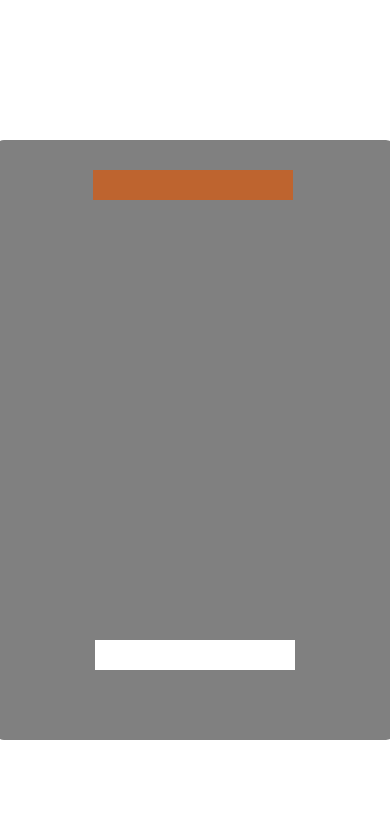
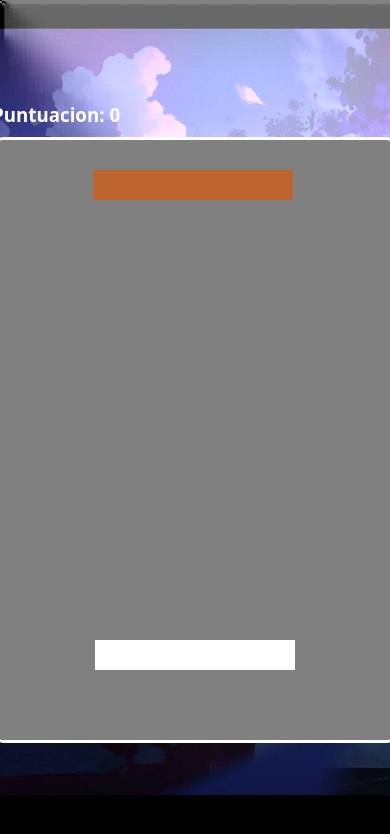
Before and after one commit to theblaze98/stack-builder-game, a plain HTML site: page index.html in a window 390 px wide. Drawn offline with Linux system fonts and the light colour scheme.

Commit message:
fix: :bug: fix bug image url

```diff
--- a/index.css
+++ b/index.css
@@ -5,7 +5,7 @@
 }
 
 body {
-  background-image: url(/public/images/desktop-wallpaper.webp);
+  background-image: url(/images/desktop-wallpaper.webp);
   background-size: cover;
   background-position: origin;
   font-family: system-ui, -apple-system, BlinkMacSystemFont, 'Segoe UI', Roboto, Oxygen, Ubuntu, Cantarell, 'Open Sans', 'Helvetica Neue', sans-serif;
@@ -23,7 +23,7 @@ canvas {
 
 @media screen and (max-width: 720px) {
   body {
-    background-image: url(/public/images/mobile-wallpaper.webp);
+    background-image: url(/images/mobile-wallpaper.webp);
     display: grid;
     place-content: center;
     gap: 10px;
```
